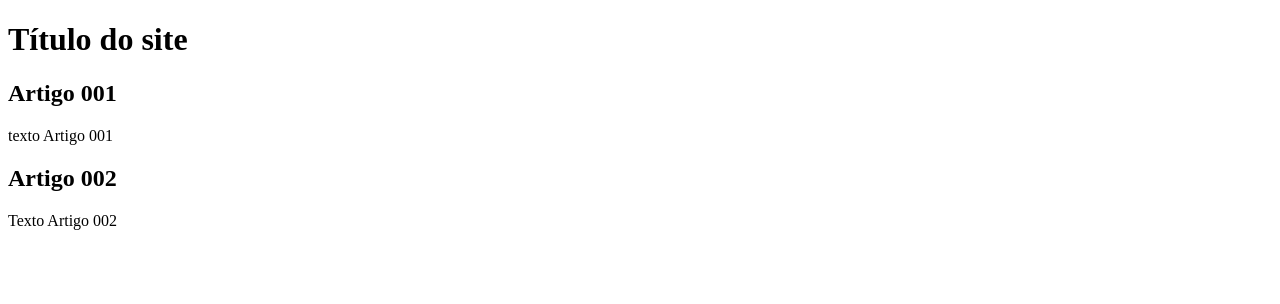
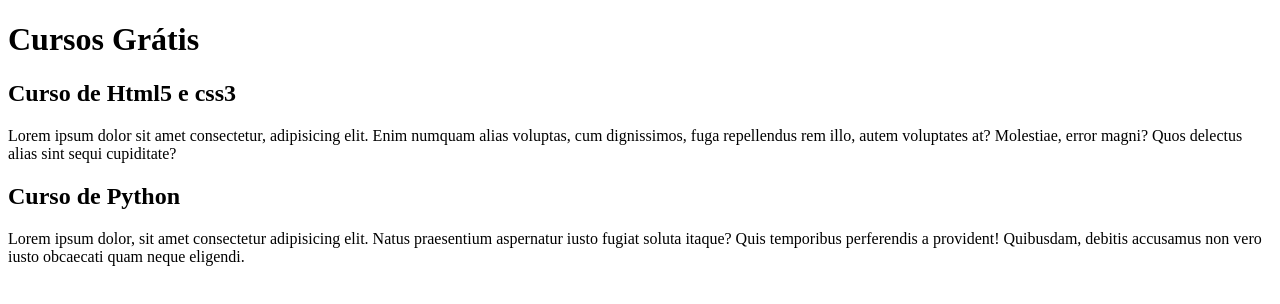
Before and after one commit to AJtcarv/projeto-site-definitivo, a plain HTML site: page index.html in a window 1280 px wide. Drawn offline with Linux system fonts and the light colour scheme.

Commit message:
comecei a escrever conteudo

```diff
--- a/index.html
+++ b/index.html
@@ -3,20 +3,20 @@
 <head>
     <meta charset="UTF-8">
     <meta name="viewport" content="width=device-width, initial-scale=1.0">
-    <title>Titulo do site</title>
+    <title></title>
 </head>
 <body>
     <main>
         <header>
-        <h1>Título do site</h1>
+        <h1>Cursos Grátis</h1>
         </header>
         <article>
-            <h2>Artigo 001</h2>
-            <p>texto Artigo 001</p>
+            <h2>Curso de Html5 e css3</h2>
+            <p>Lorem ipsum dolor sit amet consectetur, adipisicing elit. Enim numquam alias voluptas, cum dignissimos, fuga repellendus rem illo, autem voluptates at? Molestiae, error magni? Quos delectus alias sint sequi cupiditate?</p>
         </article>
         <article>
-            <h2>Artigo 002</h2>
-            <p>Texto Artigo 002</p>
+            <h2>Curso de Python</h2>
+            <p>Lorem ipsum dolor, sit amet consectetur adipisicing elit. Natus praesentium aspernatur iusto fugiat soluta itaque? Quis temporibus perferendis a provident! Quibusdam, debitis accusamus non vero iusto obcaecati quam neque eligendi.</p>
         </article>
     </main>
 </body>
```
